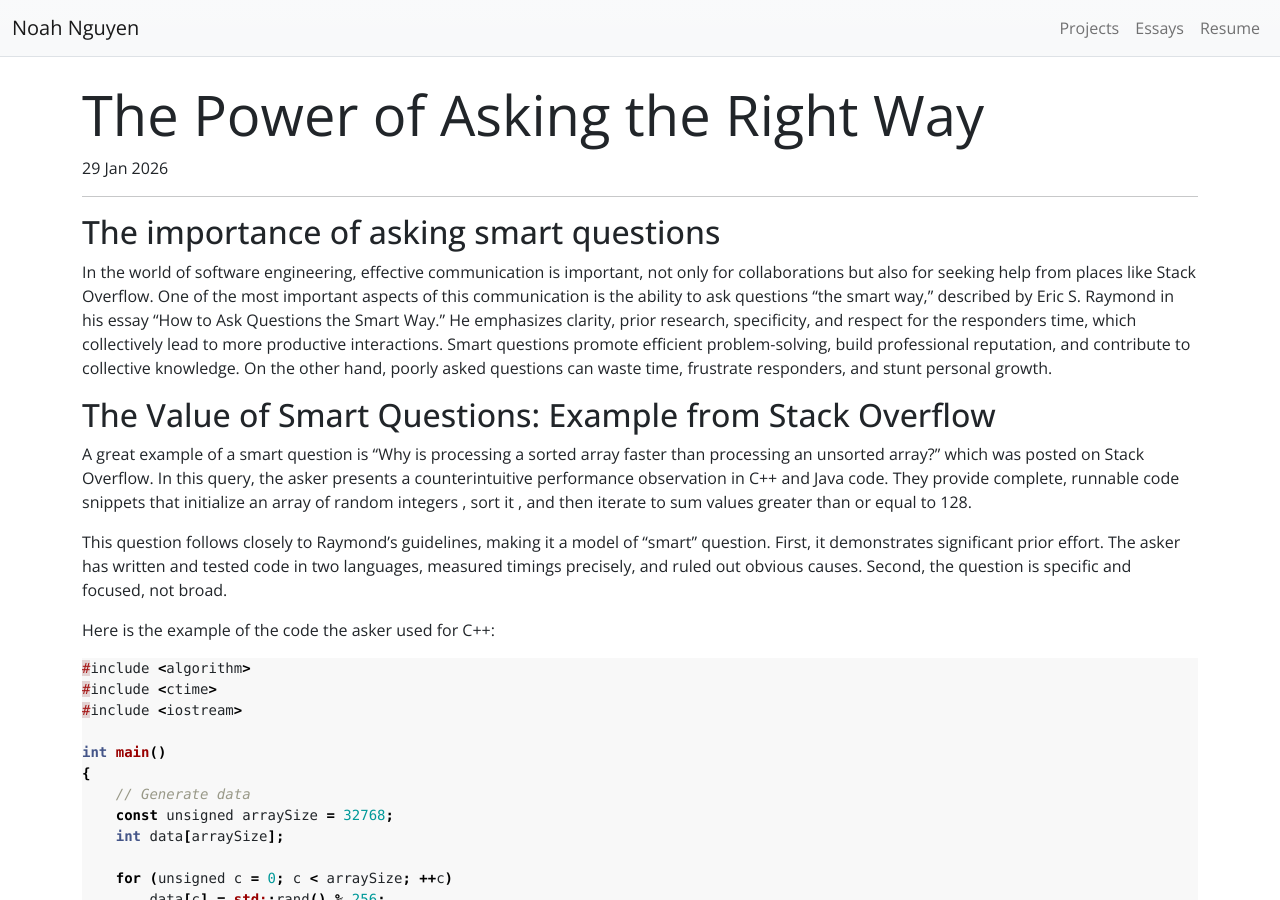
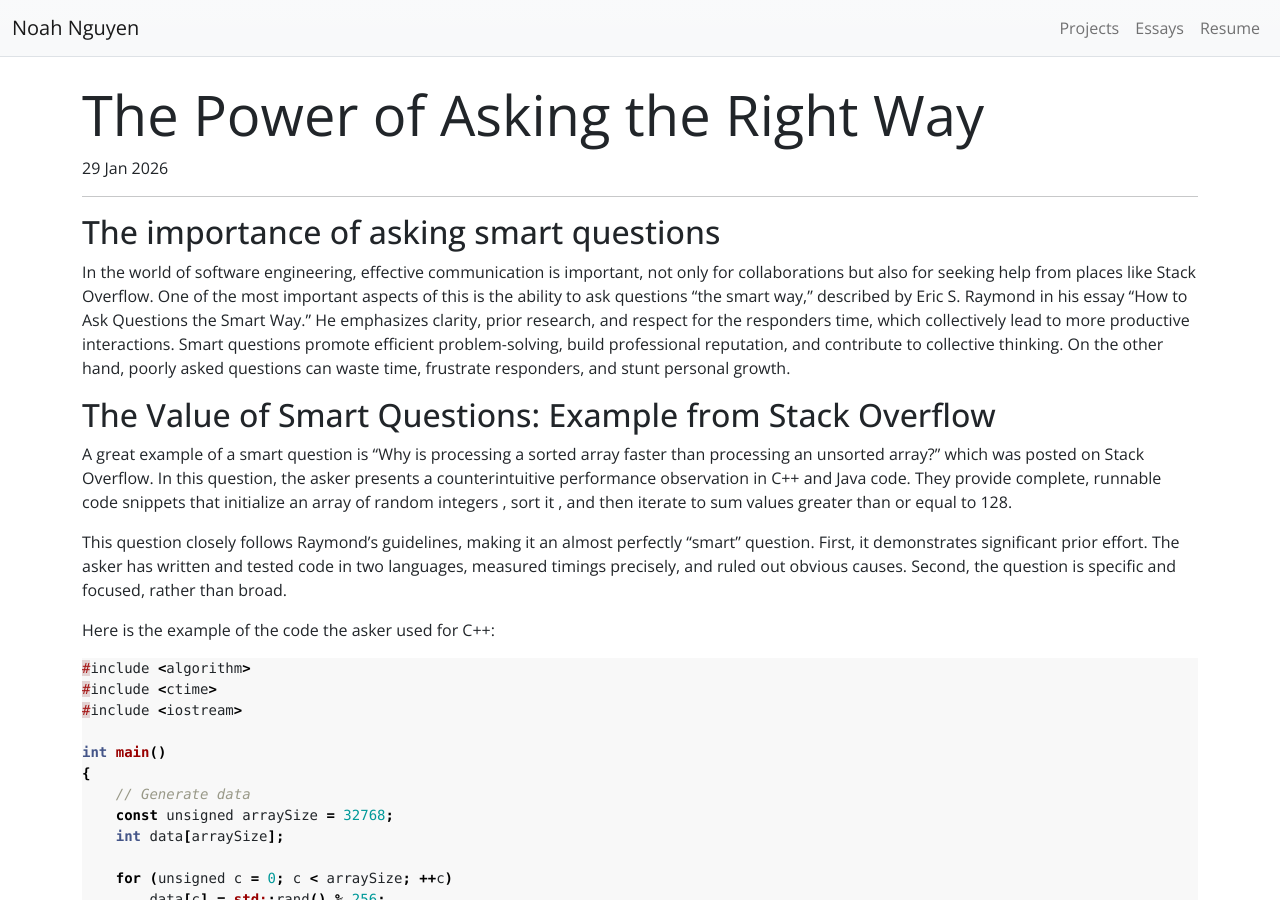
Before and after one commit to NoahNguyenbot/noahnguyenbot.github.io, a Jekyll site: the page built from essays/smart-questions-essay.md, in a window 1280 px wide and 900 px high. Built offline with Jekyll 4.4.1, drawn with Linux system fonts in a browser that asks for light colours.

Commit message:
Update smart-questions-essay.md

```diff
--- a/essays/smart-questions-essay.md
+++ b/essays/smart-questions-essay.md
@@ -11,13 +11,13 @@ labels:
 
 
 ## The importance of asking smart questions
-In the world of software engineering, effective communication is important, not only for collaborations but also for seeking help from places like Stack Overflow. One of the most important aspects of this communication is the ability to ask questions "the smart way," described by Eric S. Raymond in his essay "How to Ask Questions the Smart Way." He emphasizes clarity, prior research, specificity, and respect for the responders time, which collectively lead to more productive interactions. Smart questions promote efficient problem-solving, build professional reputation, and contribute to collective knowledge. On the other hand, poorly asked questions can waste time, frustrate responders, and stunt personal growth.
+In the world of software engineering, effective communication is important, not only for collaborations but also for seeking help from places like Stack Overflow. One of the most important aspects of this is the ability to ask questions "the smart way," described by Eric S. Raymond in his essay "How to Ask Questions the Smart Way." He emphasizes clarity, prior research, and respect for the responders time, which collectively lead to more productive interactions. Smart questions promote efficient problem-solving, build professional reputation, and contribute to collective thinking. On the other hand, poorly asked questions can waste time, frustrate responders, and stunt personal growth.
 
 ## The Value of Smart Questions: Example from Stack Overflow
 
-A great example of a smart question is "Why is processing a sorted array faster than processing an unsorted array?"  which was posted on Stack Overflow. In this query, the asker presents a counterintuitive performance observation in C++ and Java code. They provide complete, runnable code snippets that initialize an array of random integers , sort it , and then iterate to sum values greater than or equal to 128.
+A great example of a smart question is "Why is processing a sorted array faster than processing an unsorted array?"  which was posted on Stack Overflow. In this question, the asker presents a counterintuitive performance observation in C++ and Java code. They provide complete, runnable code snippets that initialize an array of random integers , sort it , and then iterate to sum values greater than or equal to 128.
 
-This question follows closely to Raymond's guidelines, making it a model of "smart" question. First, it demonstrates significant prior effort. The asker has written and tested code in two languages, measured timings precisely, and ruled out obvious causes.  Second, the question is specific and focused, not broad.
+This question closely follows Raymond's guidelines, making it an almost perfectly "smart" question. First, it demonstrates significant prior effort. The asker has written and tested code in two languages, measured timings precisely, and ruled out obvious causes. Second, the question is specific and focused, rather than broad.
 
 Here is the example of the code the asker used for C++:
 {% highlight java %}
```
